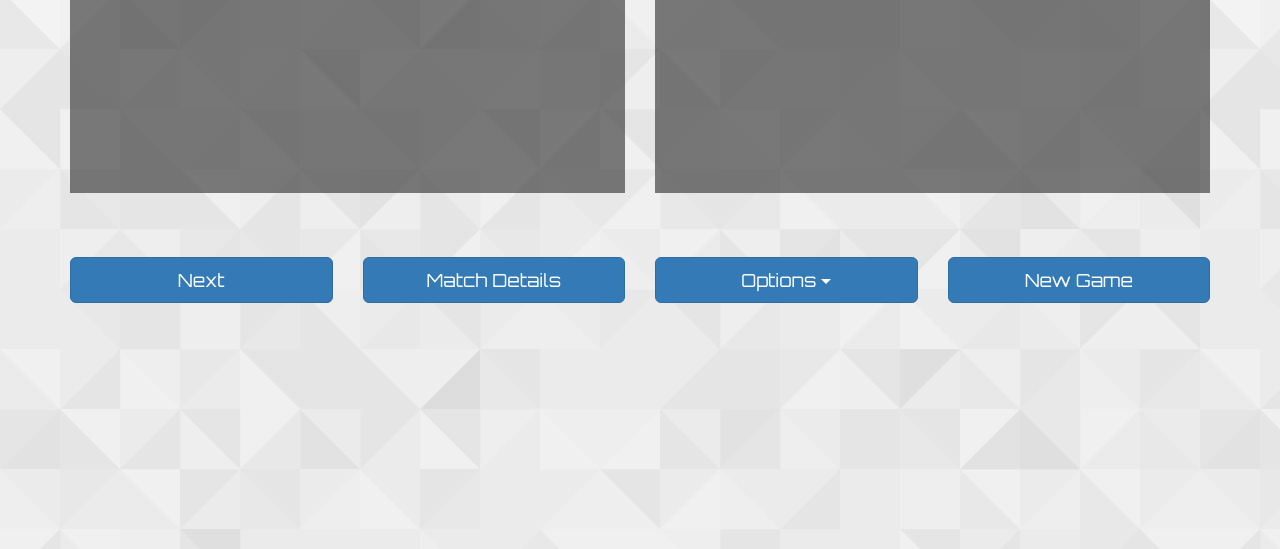
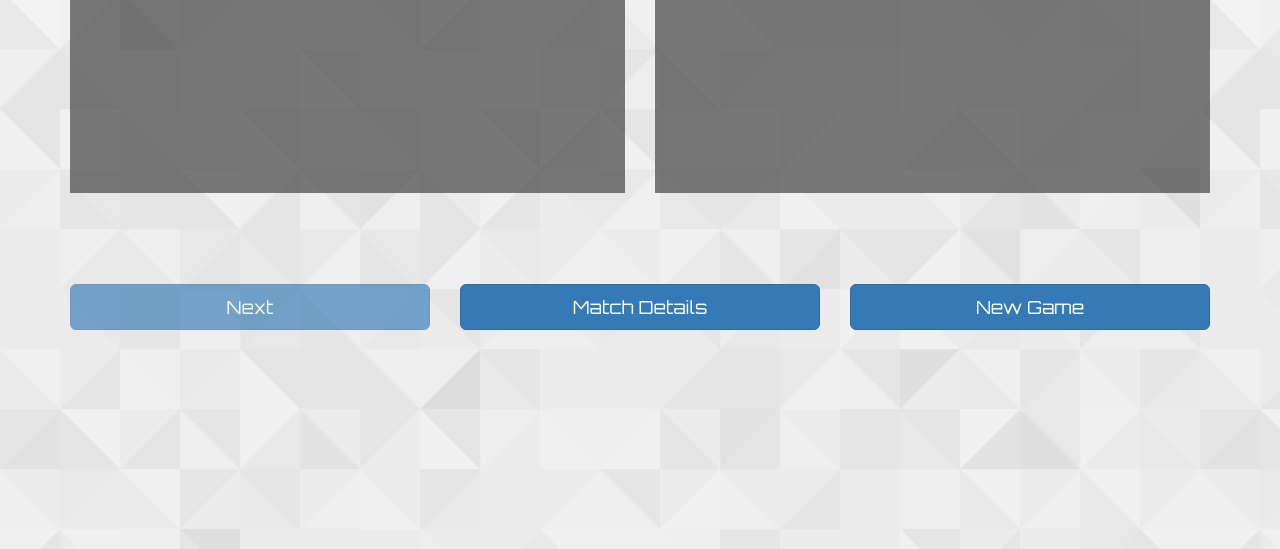
Before and after one commit to kkavoura/Dota-Mini-Game, a website: page main.html in a window 1280 px wide. Shown: the part 251-800 px from the top of the page. Drawn offline with nearby package versions, Linux system fonts and the light colour scheme.

Commit message:
Centered score, removed options button, 'Next' button now disables

```diff
--- a/main.html
+++ b/main.html
@@ -52,24 +52,14 @@
             <div id="scoreContainer"></div>
 
             <div class="row" id="extrasButtonContainer">
-                <div class="col-xs-12 col-sm-3">
-                    <button type="button" class="btn btn-primary btn-lg extra-button" id="nextButton">Next</button>
+                <div class="col-xs-12 col-sm-4">
+                    <button type="button" class="btn btn-primary btn-lg extra-button"
+                    disabled="true" id="nextButton">Next</button>
                 </div>
-                <div class="col-xs-12 col-sm-3">
+                <div class="col-xs-12 col-sm-4">
                     <button type="button" class=" extra-button btn btn-primary btn-lg" data-toggle="dropdown" aria-expanded="false" id="detailsButton">Match Details</button>
                 </div>
-                <div class="btn-group col-xs-12 col-sm-3">
-                    <div>
-                        <button type="button" class=" extra-button btn btn-primary btn-lg dropdown-toggle" id="optionsButton" data-toggle="dropdown" aria-expanded="false">
-                            Options <span class="caret"></span>
-                        </button>
-                        <ul class=" dropdown dropdown-menu" role="menu">
-                            <li><a href="#"><input type="checkbox" checked="checked"/>&nbspRanked</a></li>
-                            <li><a href="#"><input type="checkbox" checked="checked"/>&nbspCasual</a></li>
-                        </ul>
-                    </div>
-                </div>
-                <div class="col-xs-12 col-sm-3">
+                <div class="col-xs-12 col-sm-4">
                     <button type="button" class="extra-button btn btn-primary btn-lg " id="newGameButton">New Game</button>
                 </div>
             </div>
--- a/scripts/controller.js
+++ b/scripts/controller.js
@@ -52,6 +52,7 @@ var controller = (function(){
 			var _this = this;
 			$('#newGameButton').on("click", function(){
 				_this.newGame();
+				$(".nextButton").prop("disabled", true);
 			});
 			$("#nextButton").on("click", function(){
 				game.nextMatch();
@@ -61,30 +62,28 @@ var controller = (function(){
 						radiantVictory = res;
 						$winner_button.removeClass("hidden");
 					});
+				$(this).prop("disabled", true);
+
 			});
 			$("#detailsButton").on("click", function(){
 				window.open("http://www.dotabuff.com/matches/"+game.getCurrentMatchID());
 			});
 			$winner_button.on("click", function(){
+				$("#nextButton").prop("disabled", false);
 				$this = $(this);
 				$winner_button.addClass("hidden");
 				if($this.attr("id")=="radiantWinner"){
-					console.log("RADIANT");
 					radiantVictoryPredicted = true;
 				}
 				else{
 					radiantVictoryPredicted=false;
-					console.log("DIRE");
 				}
-				console.log("PREDICTION:"+radiantVictoryPredicted+"   RESULT:"+radiantVictory);
 				if(radiantVictory==radiantVictoryPredicted){
 					game.addCorrectGuess();
-					console.log("CORRECT");
 					toastr.success("Correct!");
 				}
 				else{
 					game.addIncorrectGuess();
-					console.log("INCORRECT");
 					toastr.error("Incorrect!");
 				}
 				controller.updateScoreDisplay();
--- a/styles/my_style.scss
+++ b/styles/my_style.scss
@@ -13,6 +13,7 @@ body{
 
 #extrasButtonContainer{
 	margin-top:5vw;
+	transition:1s;
 }
 
 h1{
@@ -34,7 +35,10 @@ img{
 }
 
 #scoreContainer{
+	margin-left:40%;
+	margin-top:8%;
 	font-size:2em;
+	width:20;
 }
 
 .team{
```
Also changed, not shown: styles/my_style.css, 1 other file.
